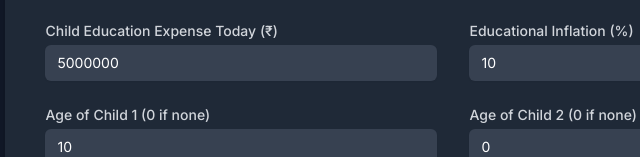
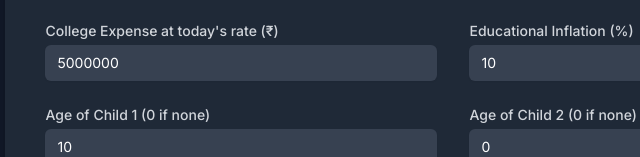
Before and after one commit to shrijitnair/shrijit-retirement-calculator, a plain HTML site: page index.html in a window 1280 px wide. Shown: the part 643-800 px from the top of the page, 114-754 px from the left. Drawn offline with nearby package versions, Linux system fonts and the light colour scheme.

Commit message:
Update index.html

```diff
--- a/index.html
+++ b/index.html
@@ -175,7 +175,7 @@
                 <input type="number" id="inflationRate" value="7" step="0.5" min="0" max="100" class="with-stepper mt-1 block w-full bg-gray-700 text-white border-gray-600 rounded-md shadow-sm py-2 px-3 focus:outline-none focus:ring-indigo-500 focus:border-indigo-500 sm:text-sm">
             </div>
             <div>
-                <label for="childEducationExpense" class="block text-sm font-medium text-gray-300">Child Education Expense Today (₹)</label>
+                <label for="childEducationExpense" class="block text-sm font-medium text-gray-300">College Expense at today's rate (₹)</label>
                 <input type="number" id="childEducationExpense" value="5000000" class="mt-1 block w-full bg-gray-700 text-white border-gray-600 rounded-md shadow-sm py-2 px-3 focus:outline-none focus:ring-indigo-500 focus:border-indigo-500 sm:text-sm">
             </div>
             <div>
```
